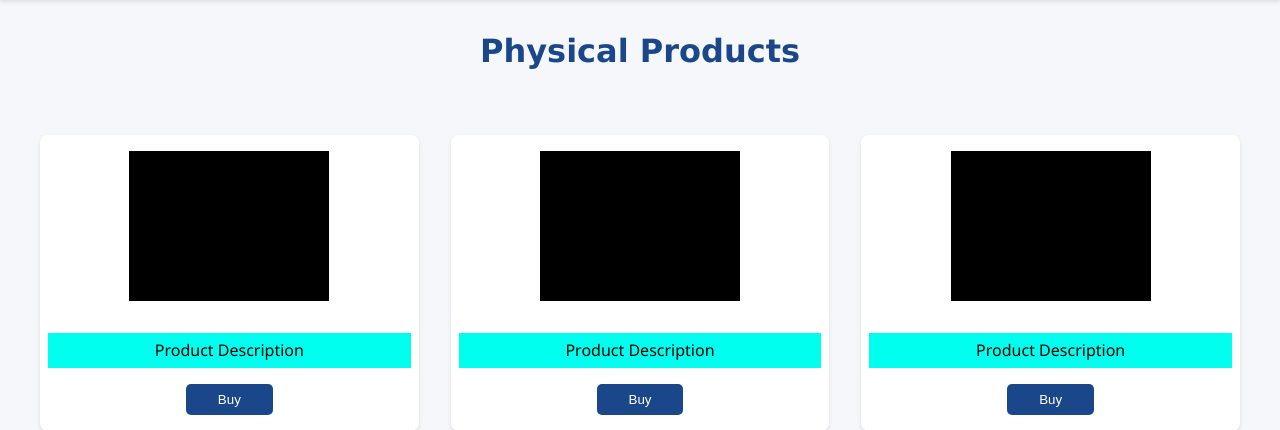
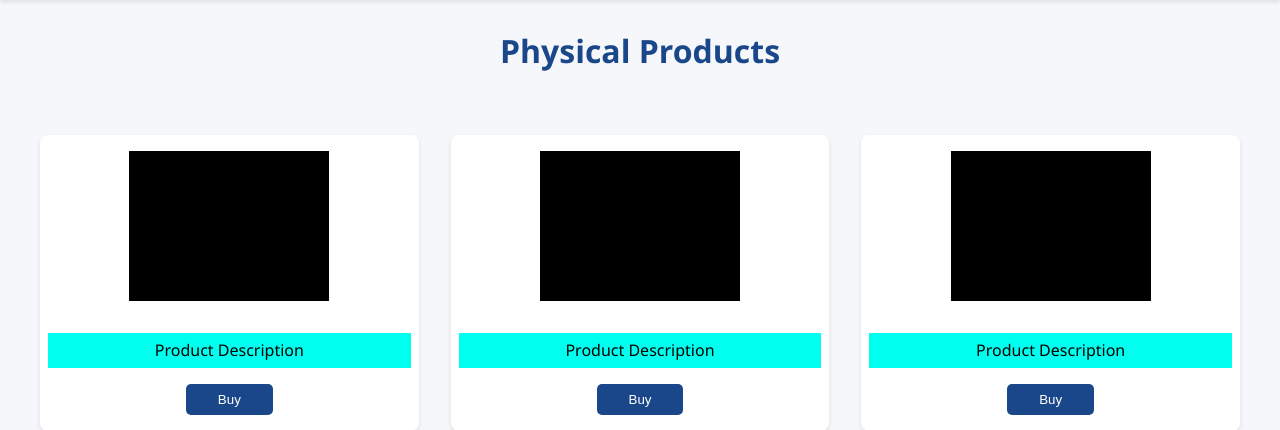
Before and after one commit to raza101101/Better-moodle, a PHP site: page /ShopDigitalProducts.html in a window 1280 px wide. Shown: the part 70-500 px from the top of the page. Run offline with PHP 8.4, Linux system fonts and the light colour scheme.

Commit message:
Font change

```diff
--- a/css/shop.css
+++ b/css/shop.css
@@ -234,5 +234,4 @@ footer {
     text-align: center;
     margin: 2rem 0;
     color: #1a4789;
-    font-family: "Verdana", sans-serif;
 }
```
